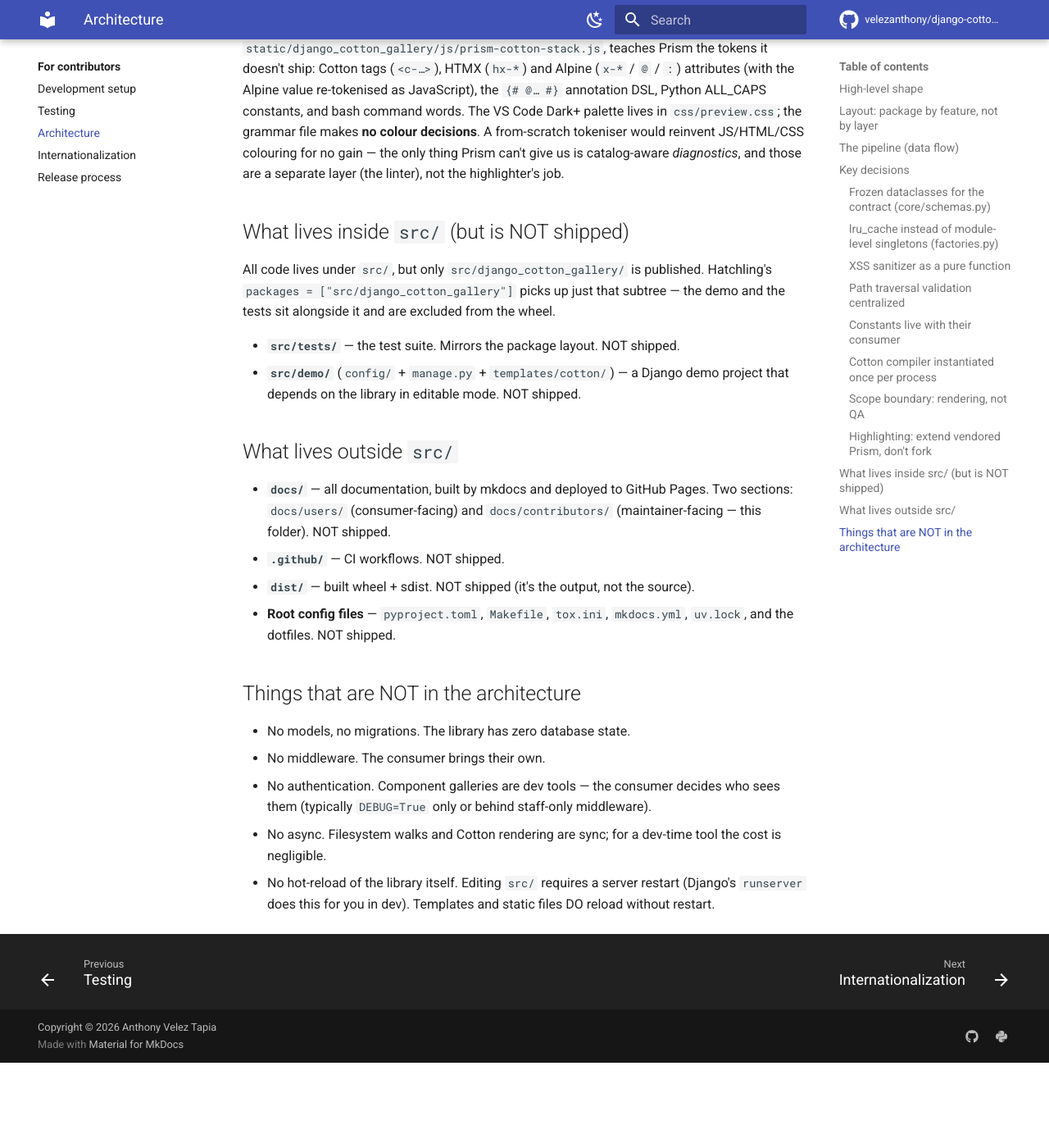
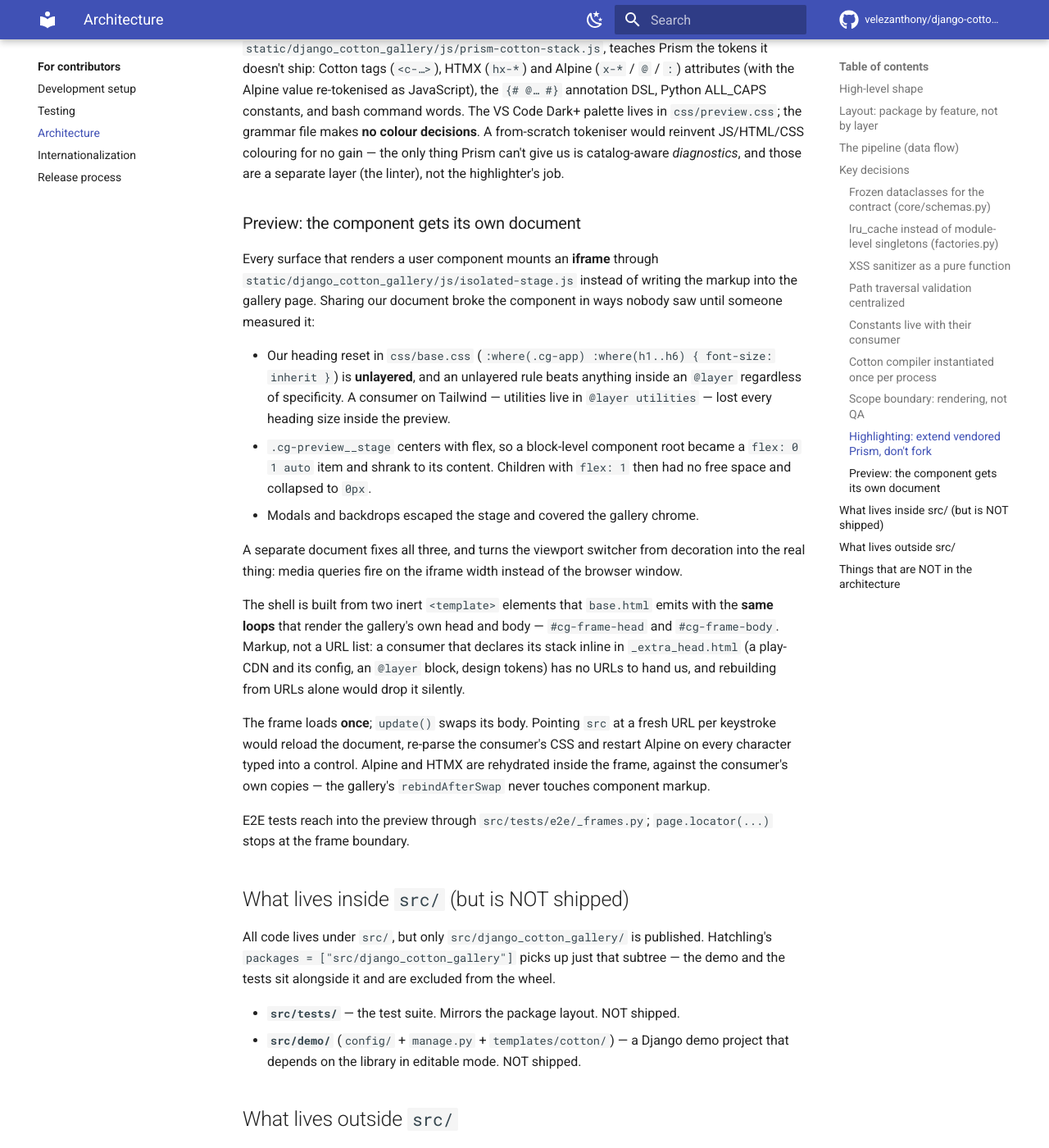
Before and after one commit to velezanthony/django-cotton-gallery, an MkDocs documentation site: the page built from docs/contributors/architecture.md, in a window 1280 px wide and 1400 px high, scrolled down 4246 px. Shown: the whole window at 82% size. Built offline with MkDocs 1.6.1 and Material for MkDocs 9.7.7, drawn with Linux system fonts in a browser that asks for light colours; comment, search, counter and statistics services are not loaded; before the commit the page ends 5542 px from its top, so only the background shows below that.

Commit message:
docs(preview): document the isolated stage
Architecture section on why the component gets its own document, how the
shell is built from base.html's `<template>`s, and where the E2E frame
helper lives. Changelog entry under [Unreleased].

```diff
--- a/docs/contributors/architecture.md
+++ b/docs/contributors/architecture.md
@@ -151,6 +151,22 @@ The gallery's job is to **render components**. We explicitly removed the axe-cor
 
 The Source / preview / slot surfaces are coloured by **Prism 1.29.0, vendored locally** under `static/django_cotton_gallery/vendor/prism/` (no CDN) — core + `markup-templating` + `django` + `python` + `bash` + the tomorrow theme. Our own grammar layer, `static/django_cotton_gallery/js/prism-cotton-stack.js`, teaches Prism the tokens it doesn't ship: Cotton tags (`<c-…>`), HTMX (`hx-*`) and Alpine (`x-*` / `@` / `:`) attributes (with the Alpine value re-tokenised as JavaScript), the `{# @… #}` annotation DSL, Python ALL_CAPS constants, and bash command words. The VS Code Dark+ palette lives in `css/preview.css`; the grammar file makes **no colour decisions**. A from-scratch tokeniser would reinvent JS/HTML/CSS colouring for no gain — the only thing Prism can't give us is catalog-aware *diagnostics*, and those are a separate layer (the linter), not the highlighter's job.
 
+### Preview: the component gets its own document
+
+Every surface that renders a user component mounts an **iframe** through `static/django_cotton_gallery/js/isolated-stage.js` instead of writing the markup into the gallery page. Sharing our document broke the component in ways nobody saw until someone measured it:
+
+- Our heading reset in `css/base.css` (`:where(.cg-app) :where(h1..h6) { font-size: inherit }`) is **unlayered**, and an unlayered rule beats anything inside an `@layer` regardless of specificity. A consumer on Tailwind — utilities live in `@layer utilities` — lost every heading size inside the preview.
+- `.cg-preview__stage` centers with flex, so a block-level component root became a `flex: 0 1 auto` item and shrank to its content. Children with `flex: 1` then had no free space and collapsed to `0px`.
+- Modals and backdrops escaped the stage and covered the gallery chrome.
+
+A separate document fixes all three, and turns the viewport switcher from decoration into the real thing: media queries fire on the iframe width instead of the browser window.
+
+The shell is built from two inert `<template>` elements that `base.html` emits with the **same loops** that render the gallery's own head and body — `#cg-frame-head` and `#cg-frame-body`. Markup, not a URL list: a consumer that declares its stack inline in `_extra_head.html` (a play-CDN and its config, an `@layer` block, design tokens) has no URLs to hand us, and rebuilding from URLs alone would drop it silently.
+
+The frame loads **once**; `update()` swaps its body. Pointing `src` at a fresh URL per keystroke would reload the document, re-parse the consumer's CSS and restart Alpine on every character typed into a control. Alpine and HTMX are rehydrated inside the frame, against the consumer's own copies — the gallery's `rebindAfterSwap` never touches component markup.
+
+E2E tests reach into the preview through `src/tests/e2e/_frames.py`; `page.locator(...)` stops at the frame boundary.
+
 ## What lives inside `src/` (but is NOT shipped)
 
 All code lives under `src/`, but only `src/django_cotton_gallery/` is published. Hatchling's `packages = ["src/django_cotton_gallery"]` picks up just that subtree — the demo and the tests sit alongside it and are excluded from the wheel.
```
Also changed, not shown: CHANGELOG.md (+11 -0 lines).
